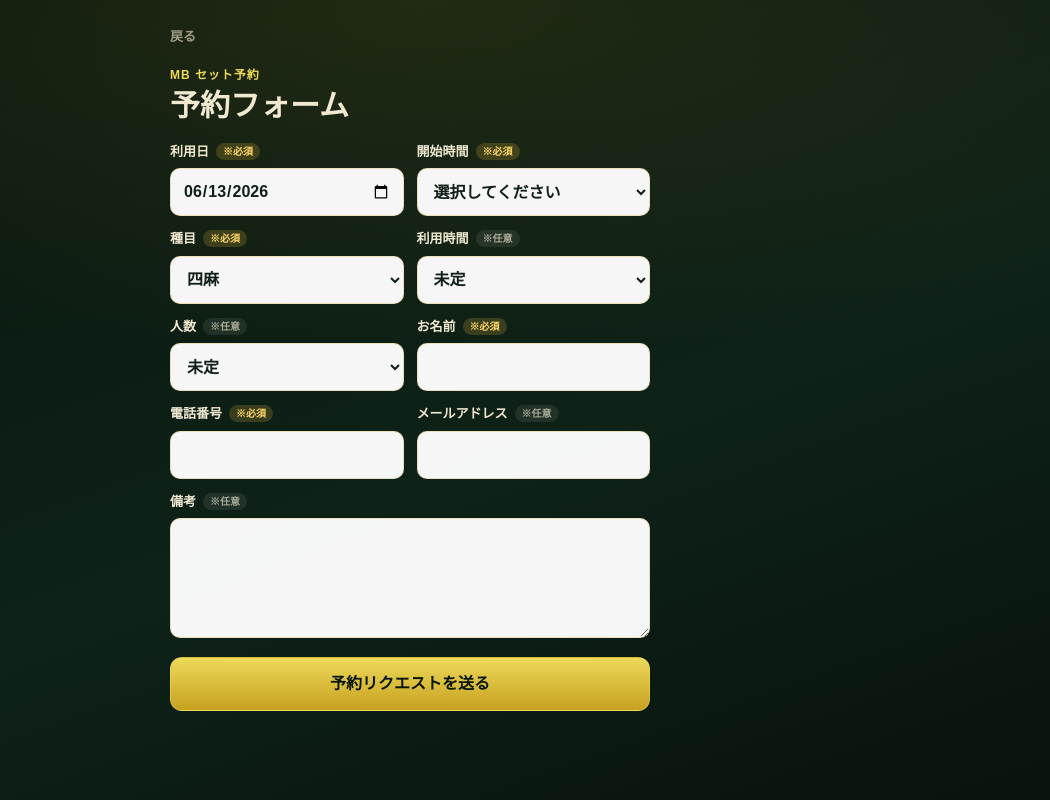
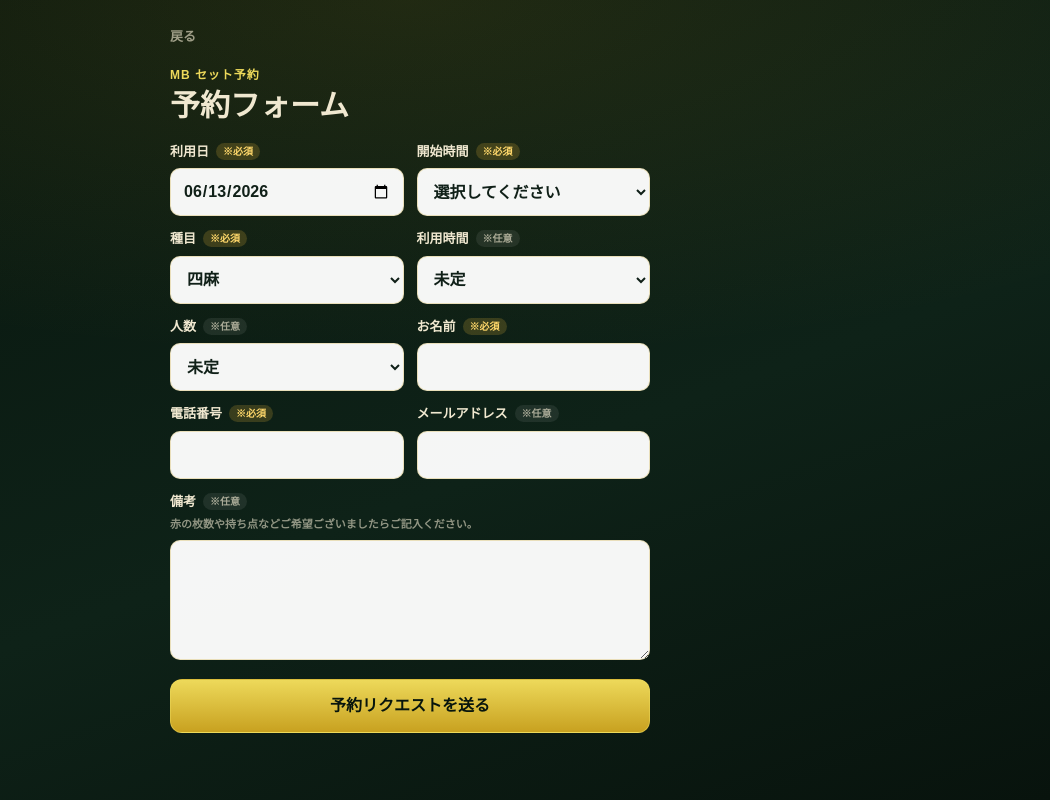
Before and after one commit to majhongmb/mb-line-status, a Next.js app: page /reserve in a window 1280 px wide. Shown: the whole page, without its empty margins (230-1280 px from the left). Built offline with nearby package versions, Linux system fonts and the light colour scheme.

Commit message:
Add reservation notes helper text

```diff
--- a/src/app/globals.css
+++ b/src/app/globals.css
@@ -624,6 +624,14 @@ a { color: inherit; text-decoration: none; }
   color: rgba(240, 232, 208, .66);
 }
 
+.reserve-help-text {
+  margin-top: -2px;
+  color: rgba(240, 232, 208, .58);
+  font-size: 11px;
+  font-weight: 750;
+  line-height: 1.5;
+}
+
 .reserve-form input,
 .reserve-form select,
 .reserve-form textarea {
--- a/src/app/reserve/page.tsx
+++ b/src/app/reserve/page.tsx
@@ -141,6 +141,7 @@ export default function ReservePage() {
 
             <label className="reserve-full">
               <FieldLabel>備考</FieldLabel>
+              <span className="reserve-help-text">赤の枚数や持ち点などご希望ございましたらご記入ください。</span>
               <textarea rows={4} value={form.notes} onChange={(event) => update("notes", event.target.value)} />
             </label>
 
```
